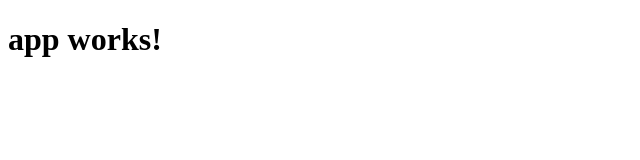
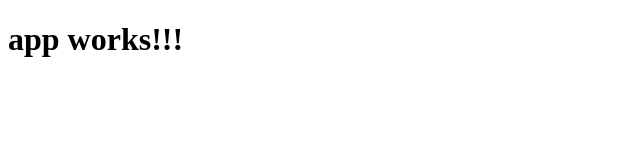
Before and after one commit to suhaib81/angular-class7, an Angular app: page / in a window 1280 px wide. Shown: the top 160 px of the page, without its empty margins (0-640 px from the left). Built offline with nearby package versions, Linux system fonts and the light colour scheme.

Commit message:
I am testing :) this is my firt commit in this project

```diff
--- a/src/app/app.component.ts
+++ b/src/app/app.component.ts
@@ -6,5 +6,5 @@ import { Component } from '@angular/core';
   styleUrls: ['./app.component.css']
 })
 export class AppComponent {
-  title = 'app works!';
+  title = 'app works!!!';
 }
```
